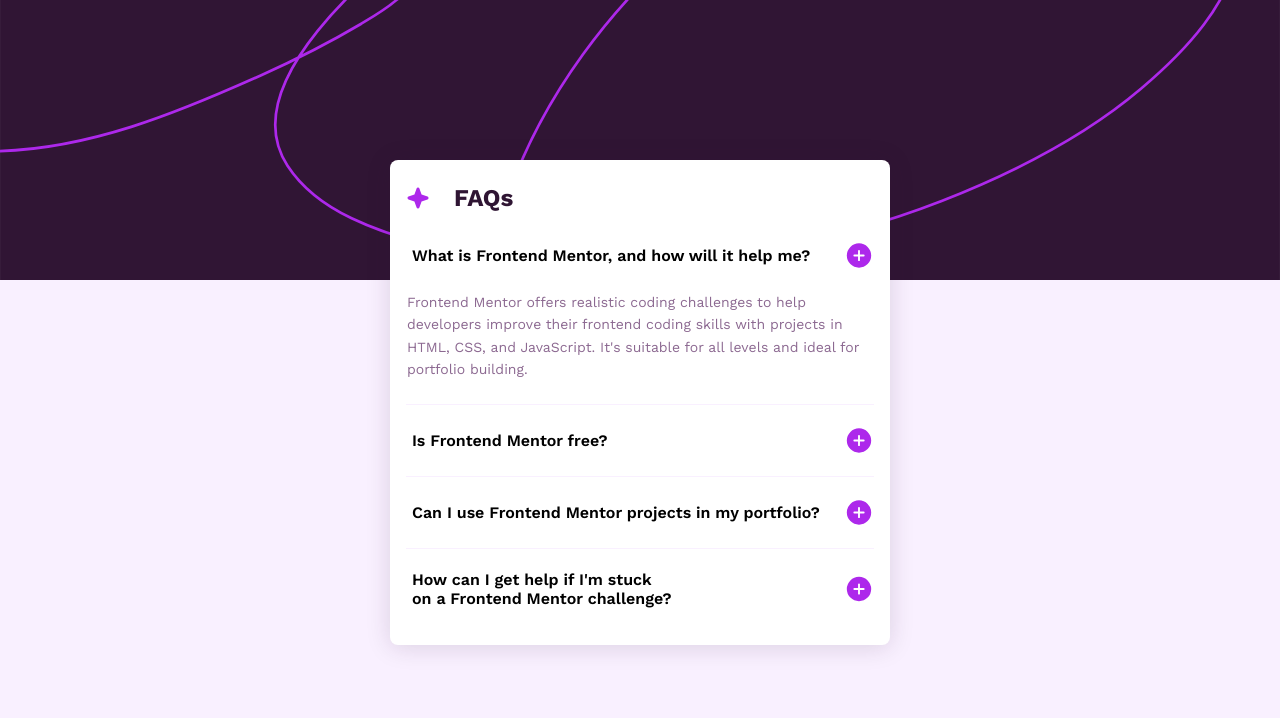
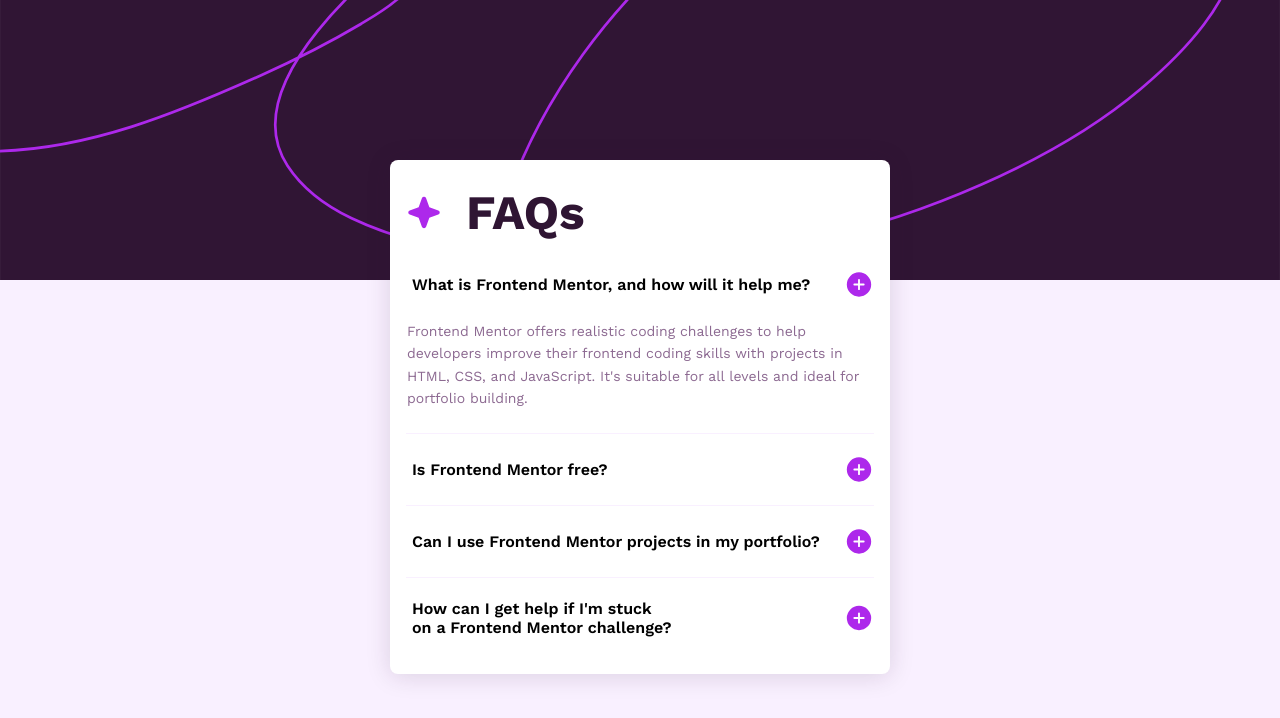
Before and after one commit to sintactico-glitch/fm-faq-accordion, a plain HTML site: page index.html in a window 1280 px wide. Drawn offline with nearby package versions, Linux system fonts and the light colour scheme.

Commit message:
style(faq): Updated .faq-header styles on mobile, modified font-size on the .faq-title and the .faq-title-icon size

```diff
--- a/css/main.css
+++ b/css/main.css
@@ -124,7 +124,6 @@
 }
 
 
-
 @media screen and (min-width: 600px) {
   .header {
     background-image: url("/assets/images/background-pattern-desktop.svg");
@@ -142,6 +141,16 @@
   }
 }
 
+@media screen and (min-width: 1024px) {
+  .faq-title {
+    font-size: 3rem;
+  }
+
+  .faq-title-icon {
+    width: 36px;
+  }
+}
+
 @supports not (clamp()) {
   .faq-container {
     min-width: 320px;
```
